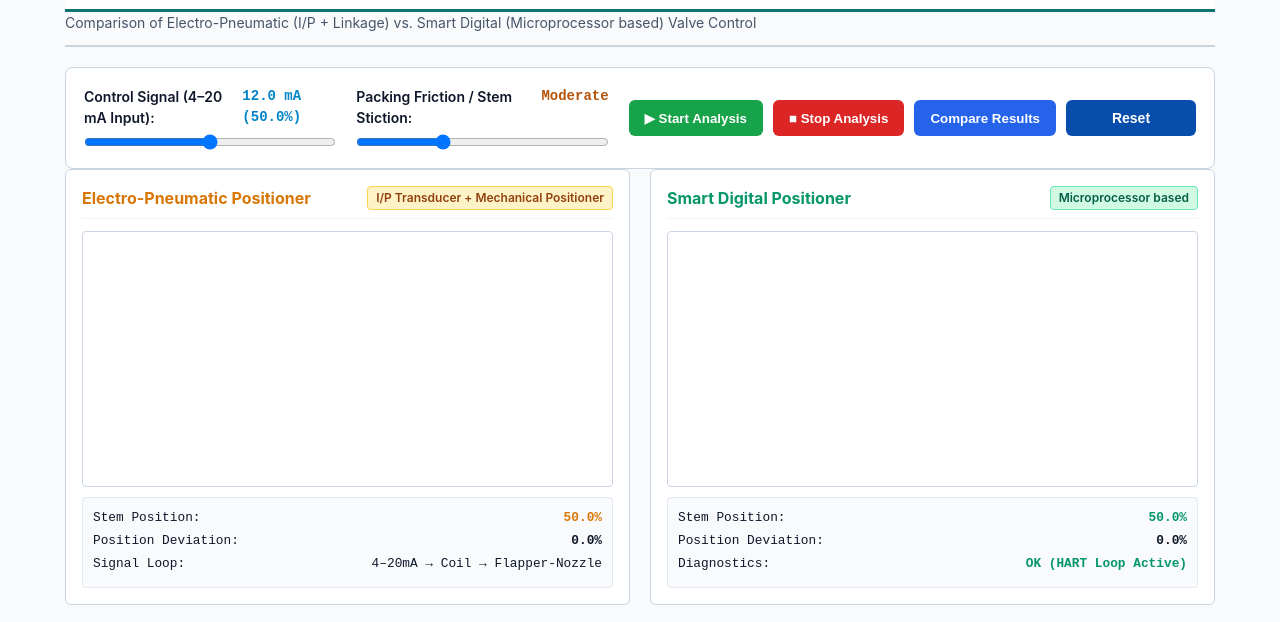
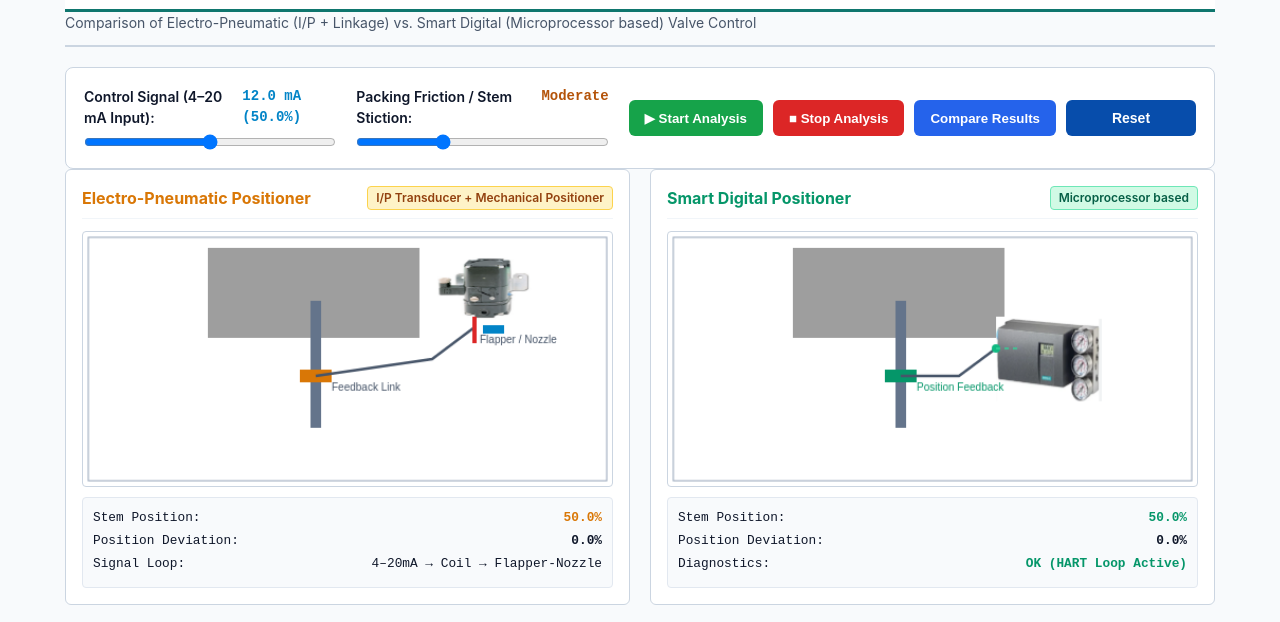
Before and after one commit to ciblog90-lgtm/mechanical-vs-smart, a plain HTML site: page index.html in a window 1280 px wide. Shown: the part 113-735 px from the top of the page. Drawn offline with Linux system fonts and the light colour scheme.

Commit message:
Update index.html

```diff
--- a/index.html
+++ b/index.html
@@ -591,9 +591,9 @@ const actuatorImg = new Image();
 const itopImg = new Image();
 const smartPosImg = new Image();
 
-actuatorImg.src = "images/actuator.png";
-itopImg.src = "images/itop.png";
-smartPosImg.src = "images/smart_positioner.png";
+actuatorImg.src = "actuator.png";
+itopImg.src = "itop.png";
+smartPosImg.src = "smart_positioner.png";
 
 let imagesReady = false;
 
```
